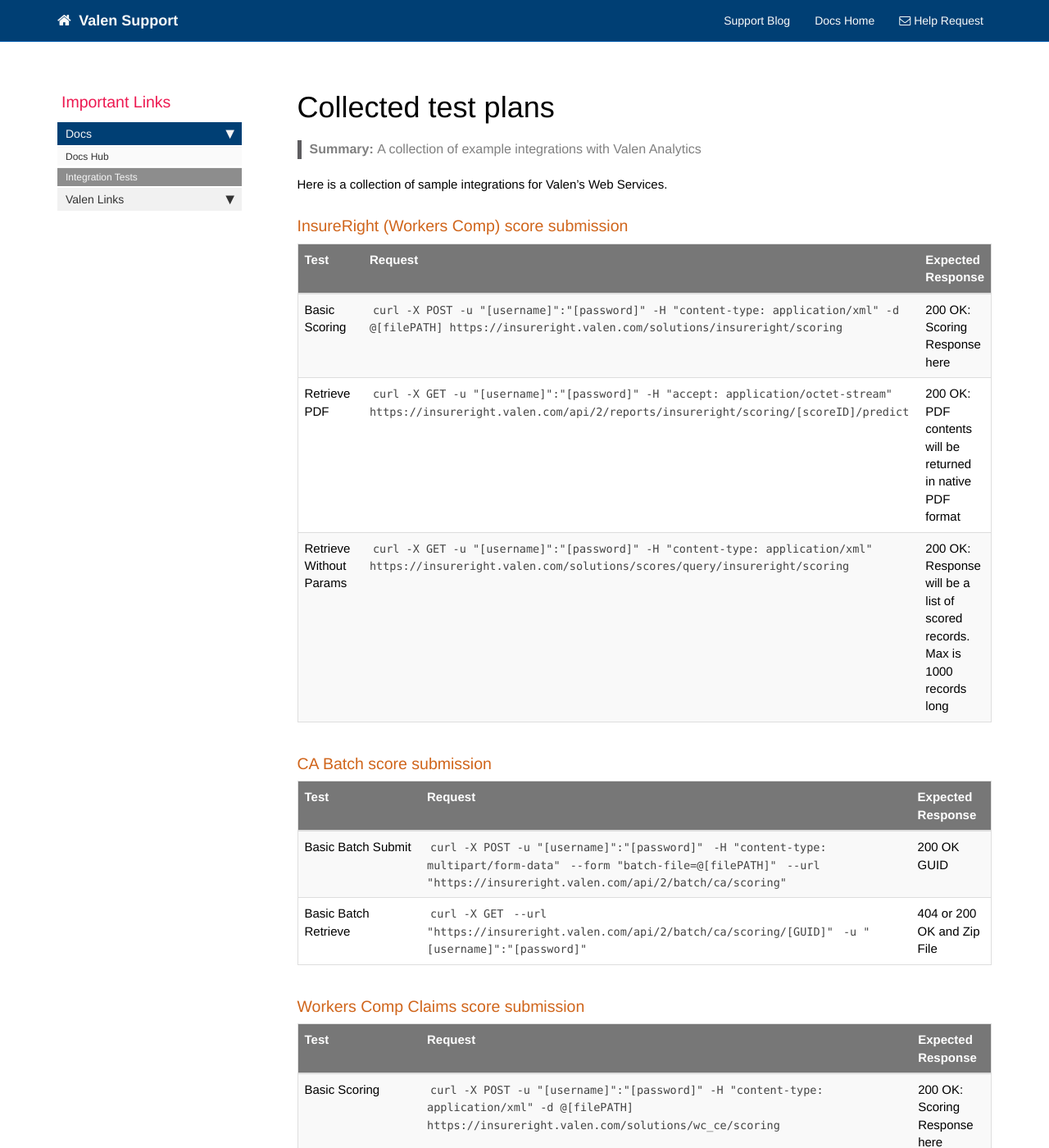
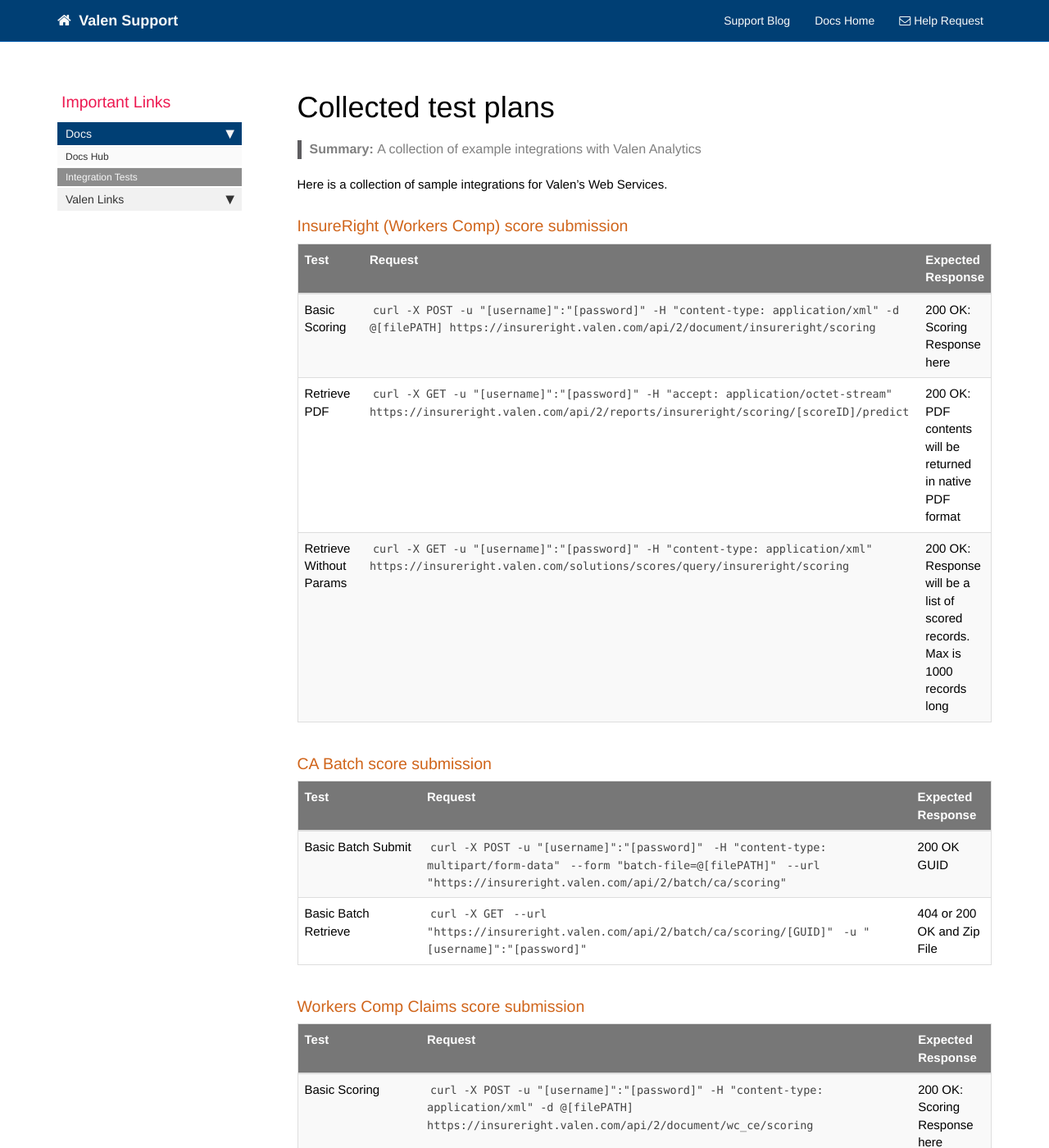
Before and after one commit to valensupport/valensupport.github.io, a Jekyll site: the page built from pages/test_plans.md, in a window 1280 px wide and 1400 px high. Shown: the whole window at 82% size. Built offline with Jekyll 4.4.1, drawn with Linux system fonts in a browser that asks for light colours; nearby versions of some CDN libraries; comment, search, counter and statistics services are not loaded; part of the change alters nothing that is shown.

Commit message:
Update test_plans.md
Removed references from legacy API to the api/2 URL's that have been around for 5 years!

```diff
--- a/pages/test_plans.md
+++ b/pages/test_plans.md
@@ -15,7 +15,7 @@ Here is a collection of sample integrations for Valen's Web Services.
 {:.tests}
 |Test|Request|Expected Response|
 |----|-------|-----------------|
-|Basic Scoring|`curl -X POST -u "[username]":"[password]" -H "content-type: application/xml" -d @[filePATH] https://insureright.valen.com/solutions/insureright/scoring`| 200 OK: Scoring Response here|
+|Basic Scoring|`curl -X POST -u "[username]":"[password]" -H "content-type: application/xml" -d @[filePATH] https://insureright.valen.com/api/2/document/insureright/scoring`| 200 OK: Scoring Response here|
 |Retrieve PDF|`curl -X GET -u "[username]":"[password]" -H "accept: application/octet-stream" https://insureright.valen.com/api/2/reports/insureright/scoring/[scoreID]/predict`| 200 OK: PDF contents will be returned in native PDF format|
 |Retrieve Without Params|`curl -X GET -u "[username]":"[password]" -H "content-type: application/xml" https://insureright.valen.com/solutions/scores/query/insureright/scoring`|200 OK: Response will be a list of scored records. Max is 1000 records long|
 
@@ -34,6 +34,6 @@ Here is a collection of sample integrations for Valen's Web Services.
 {:.tests}
 |Test|Request|Expected Response|
 |----|-------|-----------------|
-|Basic Scoring|`curl -X POST -u "[username]":"[password]" -H "content-type: application/xml" -d @[filePATH] https://insureright.valen.com/solutions/wc_ce/scoring`| 200 OK: Scoring Response here|
+|Basic Scoring|`curl -X POST -u "[username]":"[password]" -H "content-type: application/xml" -d @[filePATH] https://insureright.valen.com/api/2/document/wc_ce/scoring`| 200 OK: Scoring Response here|
 |Basic Batch Submit|`curl -X POST -u "[username]":"[password]"`  `-H "content-type: multipart/form-data"` `--form "batch-file=@[filePATH]"` `--url "https://insureright.valen.com/api/2/batch/wc_ce/scoring"`|200 OK GUID|
 |Basic Batch Retrieve|`curl -X GET` `--url "https://insureright.valen.com/api/2/batch/wc_ce/scoring/[GUID]"` `-u "[username]":"[password]"`|404 or 200 OK and Zip File|
```
